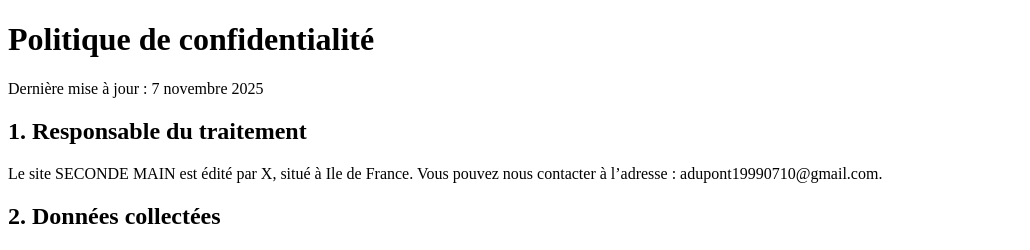
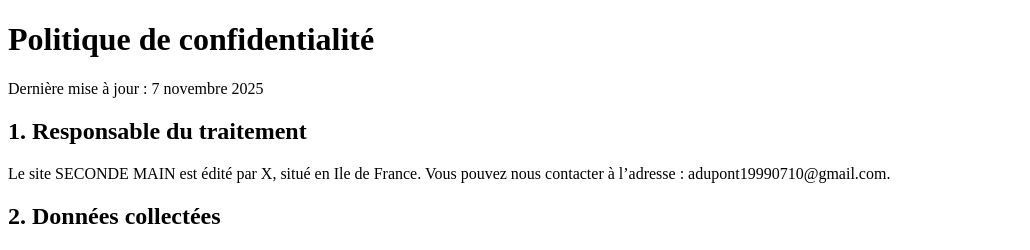
Before and after one commit to adupont19990710-web/ma-boutique-en-ligne, a website: page privacy.html in a window 1280 px wide. Shown: the top 250 px of the page, without its empty margins (0-1030 px from the left). Drawn offline with Linux system fonts and the light colour scheme.

Commit message:
Mise à jour du design / corrections CSS / etc.

```diff
--- a/privacy.html
+++ b/privacy.html
@@ -11,7 +11,7 @@
   <p>Dernière mise à jour : 7 novembre 2025</p>
 
   <h2>1. Responsable du traitement</h2>
-  <p>Le site SECONDE MAIN est édité par X, situé à Ile de France.
+  <p>Le site SECONDE MAIN est édité par X, situé en Ile de France.
   Vous pouvez nous contacter à l’adresse : adupont19990710@gmail.com.</p>
 
   <h2>2. Données collectées</h2>
```
